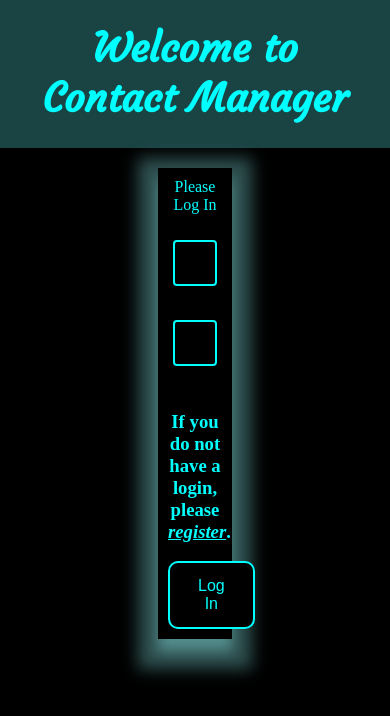
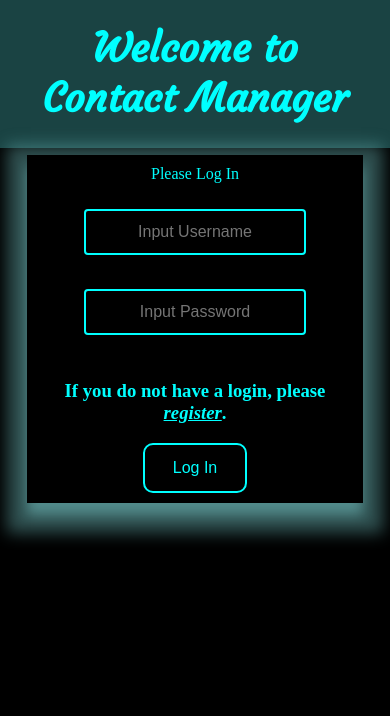
Before and after one commit to BunnyCorruption/contact-manager, a PHP site: page / in a window 390 px wide. Shown: the top 716 px of the page. Run offline with PHP 8.4, Linux system fonts and the light colour scheme; some web fonts are replaced.

Commit message:
file mobile issue

```diff
--- a/html/css/styles.css
+++ b/html/css/styles.css
@@ -15,7 +15,7 @@ a:hover {
 
 #loginTitle, #regTitle {
     font-size: 40px;
-    margin: -10px -10px 20px -10px;
+    margin: -10px -10px 2% -10px;
     text-align: center;
     font-family: Courgette, serif;
     color: aqua;
@@ -26,7 +26,7 @@ a:hover {
 
 #loginDiv, #registrationDiv {
     padding: 10px;
-    margin: 10px 150px 20px 150px;
+    margin: 2% 5% 2% 5%;
     /*background-color: rgba(115, 194, 194, 0.521);
     border-width: 1px;
     border-style: solid;
```
